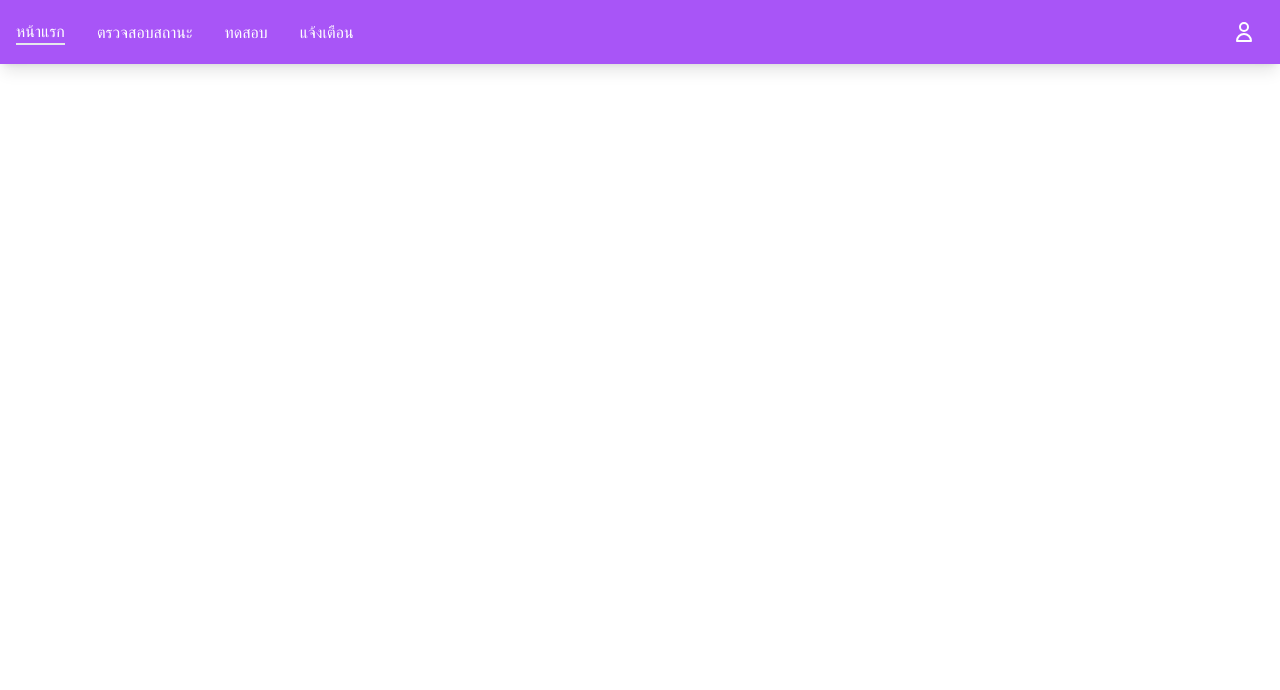
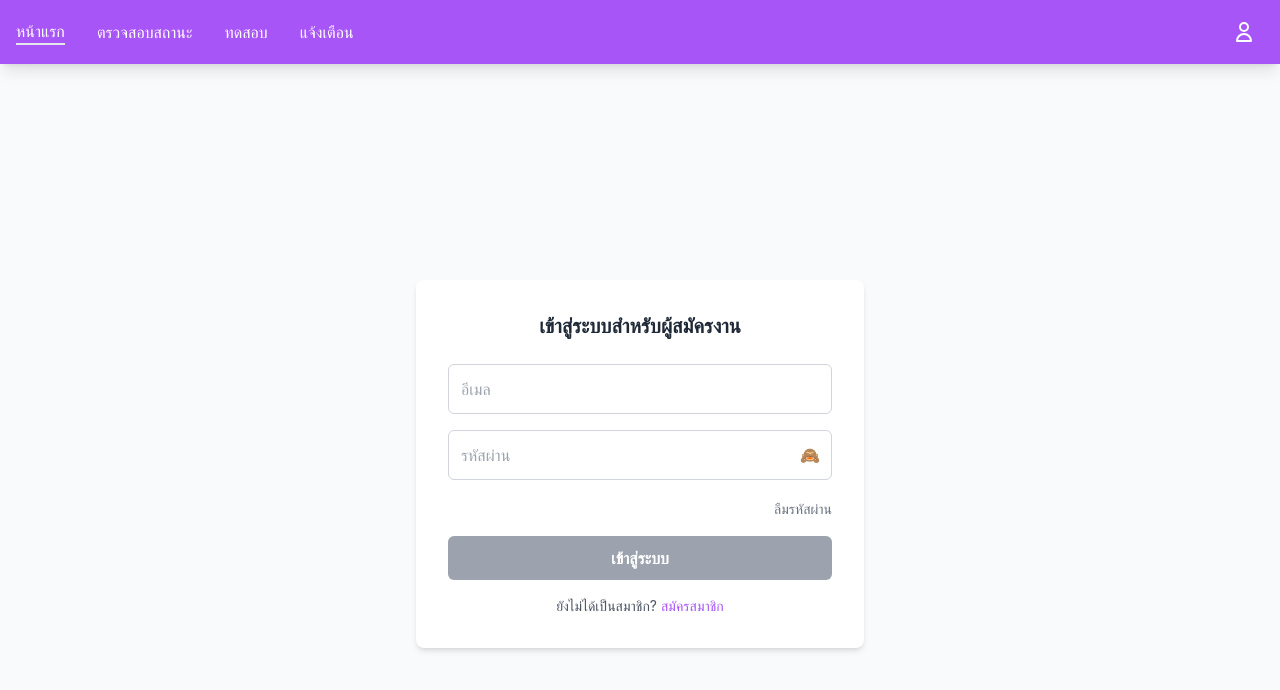
Before and after one commit to 660710180Theerapong/FinalProject-BIS-SA-, a React (Create React App) app in the folder fontend/job_app/: page / in a window 1280 px wide. Shown: the top 690 px of the page. Built offline with nearby package versions, Linux system fonts and the light colour scheme.

Commit message:
login regis profile

```diff
--- a/fontend/job_app/src/App.jsx
+++ b/fontend/job_app/src/App.jsx
@@ -1,22 +1,57 @@
-import React from 'react';
-import { BrowserRouter as Router, Routes, Route } from 'react-router-dom';
+import React, { useState } from 'react';
+import { BrowserRouter as Router, Routes, Route, Navigate } from 'react-router-dom';
+
 // Components
 import Navbar_user from './components/Navbar_user';
 import Login_Page from './pages/Login_Page';
 import Register_Page from './pages/Register_Page';
+import Profile_Page from './pages/Profile_Page';
+//import UserDashboard from './pages/UserDashboard';
+//import HrDashboard from './pages/HrDashboard';
 
 function App() {
+  // state เก็บสถานะ login + role
+  const [auth, setAuth] = useState({
+    isLoggedIn: false,
+    role: null, // 'user' หรือ 'hr'
+  });
+
   return (
     <Router>
-      <div>
+      <div className="min-h-screen flex flex-col">
+        {/* แสดง Navbar เฉพาะตอน login แล้ว */}
         <Navbar_user />
+        {/*auth.isLoggedIn && auth.role === 'user' && <Navbar_user />*/}
+        {/*auth.isLoggedIn && auth.role === 'hr' && <div>Navbar HR</div>*/}
+
+        <main className="flex-grow bg-gray-50">
+          <Routes>
+            {/* หน้า public */}
+            <Route path="/" element={<Login_Page setAuth={setAuth} />} />
+            <Route path="/register" element={<Register_Page />} />
+            <Route path="/profile" element={<Profile_Page />} />
+            {/* หน้า private สำหรับ user */}
+            {/* <Route
+              path="/user"
+              element={
+                auth.isLoggedIn && auth.role === 'user'
+                  ? <UserDashboard />
+                  : <Navigate to="/" />
+              }
+            />
+
+
+            <Route
+              path="/hr"
+              element={
+                auth.isLoggedIn && auth.role === 'hr'
+                  ? <HrDashboard />
+                  : <Navigate to="/" />
+              }
+            /> */}
+          </Routes>
+        </main>
       </div>
-      <main className="flex-grow bg-gray-50">
-          <Routes>
-            <Route path="/profile" element={<Login_Page />} />
-            <Route path="/register" element={<Register_Page />} />
-          </Routes>
-      </main>
     </Router>
   );
 }
--- a/fontend/job_app/src/pages/Login_Page.jsx
+++ b/fontend/job_app/src/pages/Login_Page.jsx
@@ -1,8 +1,32 @@
 import React, { useState } from "react";
-import { Link, NavLink } from 'react-router-dom';
+import { Link, useNavigate } from "react-router-dom";
 
 const Login_Page = () => {
   const [showPassword, setShowPassword] = useState(false);
+  const [form, setForm] = useState({ email: "", password: "" });
+  const navigate = useNavigate();
+
+  const handleChange = (e) => {
+    setForm({ ...form, [e.target.name]: e.target.value });
+  };
+
+  const isFormValid = () => {
+    return form.email.trim() !== "" && form.password.trim() !== "";
+  };
+
+  const handleSubmit = (e) => {
+    e.preventDefault();
+    if (!isFormValid()) return;
+
+    console.log("ข้อมูลเข้าสู่ระบบ:", form);
+
+    // ตัวอย่าง: สมมติว่าถ้า email มีคำว่า "hr" จะเข้าไปหน้า HR
+    if (form.email.includes("hr")) {
+      navigate("/hr");
+    } else {
+      navigate("/user");
+    }
+  };
 
   return (
     <div className="flex items-center justify-center min-h-screen bg-gray-50">
@@ -11,12 +35,15 @@ const Login_Page = () => {
           เข้าสู่ระบบสำหรับผู้สมัครงาน
         </h2>
 
-        <form className="space-y-4">
+        <form onSubmit={handleSubmit} className="space-y-4">
           {/* Email */}
           <div>
             <input
               type="email"
+              name="email"
               placeholder="อีเมล"
+              value={form.email}
+              onChange={handleChange}
               className="w-full border border-gray-300 rounded-md p-3 text-gray-700 focus:outline-none focus:ring-2 focus:ring-orange-400"
               required
             />
@@ -26,7 +53,10 @@ const Login_Page = () => {
           <div className="relative">
             <input
               type={showPassword ? "text" : "password"}
+              name="password"
               placeholder="รหัสผ่าน"
+              value={form.password}
+              onChange={handleChange}
               className="w-full border border-gray-300 rounded-md p-3 text-gray-700 focus:outline-none focus:ring-2 focus:ring-orange-400"
               required
             />
@@ -41,21 +71,23 @@ const Login_Page = () => {
 
           {/* Forgot password */}
           <div className="text-right">
-          <NavLink to="/profile" >
-            <a
-              href="#"
+            <Link
+              to="/forgot-password"
               className="text-sm text-gray-500 hover:text-orange-500 transition"
             >
-
               ลืมรหัสผ่าน
-            </a>
-          </NavLink>
+            </Link>
           </div>
 
           {/* Submit Button */}
           <button
             type="submit"
-            className="w-full bg-purple-500 hover:bg-purple-600 text-white font-semibold py-2.5 rounded-md transition"
+            disabled={!isFormValid()}
+            className={`w-full py-2.5 rounded-md text-white font-semibold transition ${
+              isFormValid()
+                ? "bg-purple-500 hover:bg-purple-600"
+                : "bg-gray-400 cursor-not-allowed"
+            }`}
           >
             เข้าสู่ระบบ
           </button>
--- /dev/null
+++ b/fontend/job_app/src/pages/Profile_Page.jsx
@@ -0,0 +1,52 @@
+import React from "react";
+
+const Profile_Page = () => {
+  // ตัวอย่างข้อมูล
+  const userData = {
+    fullname: "สมชาย ใจดี",
+    position: "พนักงานบริการ",
+    status: "รอการพิจารณา",
+    avatar: "" // รูปสุ่มจาก API
+  };
+
+  return (
+    <div className="flex items-center justify-center min-h-screen bg-gray-50">
+      <div className="bg-white p-8 rounded-lg shadow-md w-full max-w-md text-center">
+        <h1 className="text-2xl font-bold text-gray-800 mb-6 text-center">
+          Profile
+        </h1>
+        {/* รูปโปรไฟล์ */}
+        <img
+          src={userData.avatar}
+          alt="Profile"
+          className="w-24 h-24 mx-auto rounded-full mb-4 border-4 border-purple-500"
+        />
+
+        {/* ชื่อ */}
+        <h2 className="text-2xl font-semibold text-gray-800 mb-2">
+          {userData.fullname}
+        </h2>
+
+        {/* ตำแหน่งที่สมัคร */}
+        <p className="text-gray-600 text-lg mb-4">
+          ตำแหน่งที่สมัคร: <span className="font-medium">{userData.position}</span>
+        </p>
+
+        {/* สถานะการสมัคร */}
+        <div
+          className={`inline-block px-4 py-2 rounded-full text-white text-sm font-medium ${
+            userData.status === "รอการพิจารณา"
+              ? "bg-yellow-500"
+              : userData.status === "รับเข้าทำงาน"
+              ? "bg-green-500"
+              : "bg-red-500"
+          }`}
+        >
+          {userData.status}
+        </div>
+      </div>
+    </div>
+  );
+};
+
+export default Profile_Page;
--- a/fontend/job_app/src/pages/Register_Page.jsx
+++ b/fontend/job_app/src/pages/Register_Page.jsx
@@ -1,16 +1,45 @@
 import React, { useState } from "react";
-import { Link, NavLink } from 'react-router-dom';
+import { Link, useNavigate } from 'react-router-dom';
 
 const Register_Page = () => {
-     const [position, setPosition] = useState("");
+  const navigate = useNavigate();
+
+  const [form, setForm] = useState({
+    fullname: "",
+    email: "",
+    password: "",
+    confirmPassword: "",
+    position: ""
+  });
+
+  const [showPassword, setShowPassword] = useState(false);
+
+  const handleChange = (e) => {
+    setForm({ ...form, [e.target.name]: e.target.value });
+  };
+
+  const isFormValid = () => {
+    return (
+      form.fullname.trim() !== "" &&
+      form.email.trim() !== "" &&
+      form.password.trim() !== "" &&
+      form.confirmPassword.trim() !== "" &&
+      form.position.trim() !== "" &&
+      form.password === form.confirmPassword
+    );
+  };
 
   const handleSubmit = (e) => {
     e.preventDefault();
-       console.log("ตำแหน่งที่เลือก:", position);
-       // ตรงนี้สามารถเพิ่ม logic ส่งข้อมูลไป backend ได้
+    if (!isFormValid()) return;
+
+    console.log("ข้อมูลที่สมัคร:", form);
+    // ตรงนี้สามารถ call API สมัครสมาชิกได้
+    alert("สมัครสมาชิกสำเร็จ!");
+
+    // ไปหน้า login
+    navigate("/");
   };
-
-     const [showPassword, setShowPassword] = useState(false);
 
   return (
     <div className="flex items-center justify-center min-h-screen bg-gray-50">
@@ -19,21 +48,28 @@ const Register_Page = () => {
           สมัครสมาชิกสำหรับผู้สมัครงาน
         </h2>
 
-        <form className="space-y-4">
+        <form onSubmit={handleSubmit} className="space-y-4">
           {/* ชื่อ-นามสกุล */}
           <div>
             <input
               type="text"
+              name="fullname"
               placeholder="ชื่อ-นามสกุล"
+              value={form.fullname}
+              onChange={handleChange}
               className="w-full border border-gray-300 rounded-md p-3 text-gray-700 focus:ring-2 focus:ring-orange-400 focus:outline-none"
               required
             />
           </div>
+
           {/* Email */}
           <div>
             <input
               type="email"
+              name="email"
               placeholder="อีเมล"
+              value={form.email}
+              onChange={handleChange}
               className="w-full border border-gray-300 rounded-md p-3 text-gray-700 focus:outline-none focus:ring-2 focus:ring-orange-400"
               required
             />
@@ -43,7 +79,10 @@ const Register_Page = () => {
           <div className="relative">
             <input
               type={showPassword ? "text" : "password"}
+              name="password"
               placeholder="รหัสผ่าน"
+              value={form.password}
+              onChange={handleChange}
               className="w-full border border-gray-300 rounded-md p-3 text-gray-700 focus:outline-none focus:ring-2 focus:ring-orange-400"
               required
             />
@@ -56,27 +95,26 @@ const Register_Page = () => {
             </button>
           </div>
 
+          {/* Confirm Password */}
           <div className="relative">
             <input
               type={showPassword ? "text" : "password"}
+              name="confirmPassword"
               placeholder="ยืนยันรหัสผ่าน"
+              value={form.confirmPassword}
+              onChange={handleChange}
               className="w-full border border-gray-300 rounded-md p-3 text-gray-700 focus:outline-none focus:ring-2 focus:ring-orange-400"
               required
             />
-            <button
-              type="button"
-              onClick={() => setShowPassword(!showPassword)}
-              className="absolute inset-y-0 right-3 flex items-center text-gray-400 hover:text-gray-600"
-            >
-              {showPassword ? "👁️‍🗨️" : "🙈"}
-            </button>
           </div>
 
+          {/* ตำแหน่ง */}
           <div>
             <label className="block text-gray-700 mb-1">ตำแหน่งที่สมัคร</label>
             <select
-              value={position}
-              onChange={(e) => setPosition(e.target.value)}
+              name="position"
+              value={form.position}
+              onChange={handleChange}
               className="w-full border border-gray-300 rounded-md p-3 text-gray-700 focus:ring-2 focus:ring-orange-400 focus:outline-none"
               required
             >
@@ -89,7 +127,12 @@ const Register_Page = () => {
           {/* Submit Button */}
           <button
             type="submit"
-            className="w-full bg-purple-500 hover:bg-purple-600 text-white font-semibold py-2.5 rounded-md transition"
+            disabled={!isFormValid()}
+            className={`w-full py-2.5 rounded-md text-white font-semibold transition ${
+              isFormValid()
+                ? "bg-purple-500 hover:bg-purple-600"
+                : "bg-gray-400 cursor-not-allowed"
+            }`}
           >
             สมัครสมาชิก
           </button>
@@ -97,7 +140,7 @@ const Register_Page = () => {
           <div className="text-center mt-6 text-gray-600 text-sm">
             มีสมาชิกอยู่แล้ว?{" "}
             <Link
-            to="/register"
+              to="/login"
               className="text-purple-500 hover:text-purple-600 font-medium transition"
             >
               เข้าสู่ระบบ
```
Lines whose indentation alone changed are shown as unchanged.
